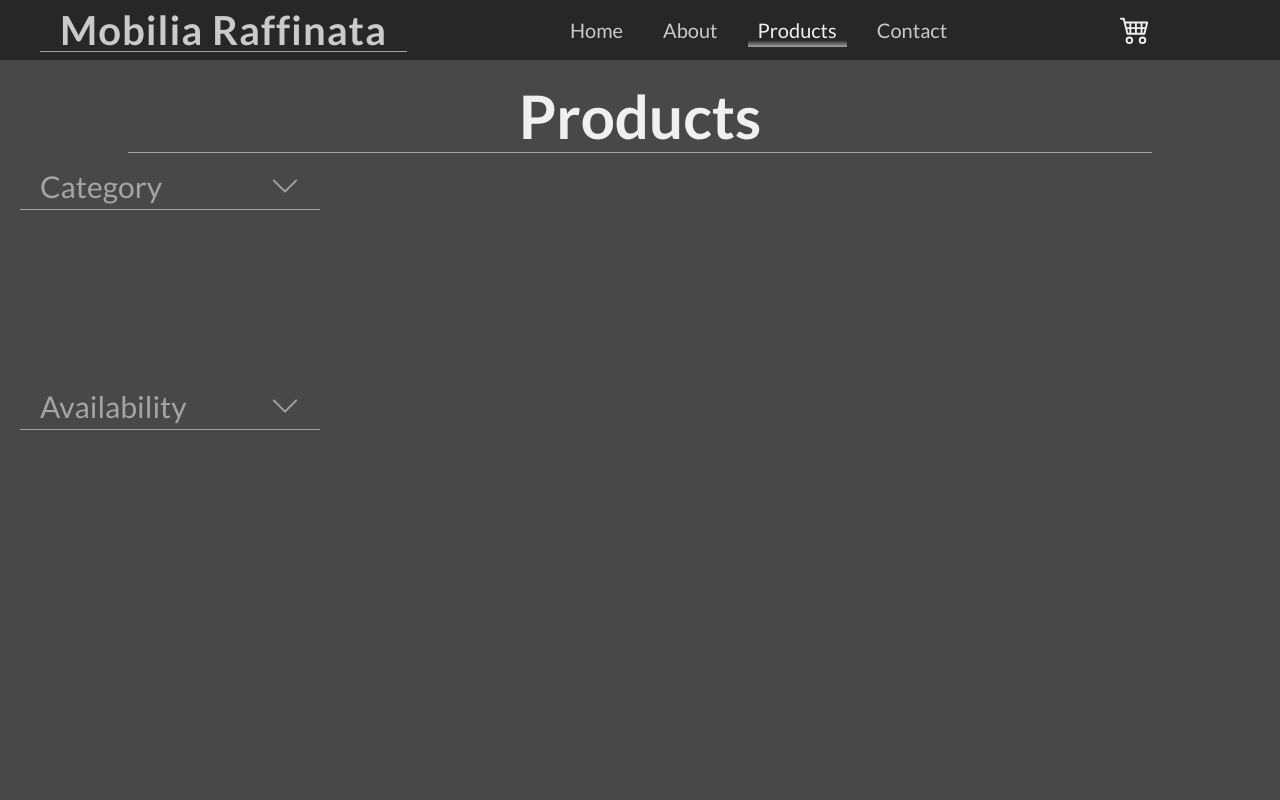
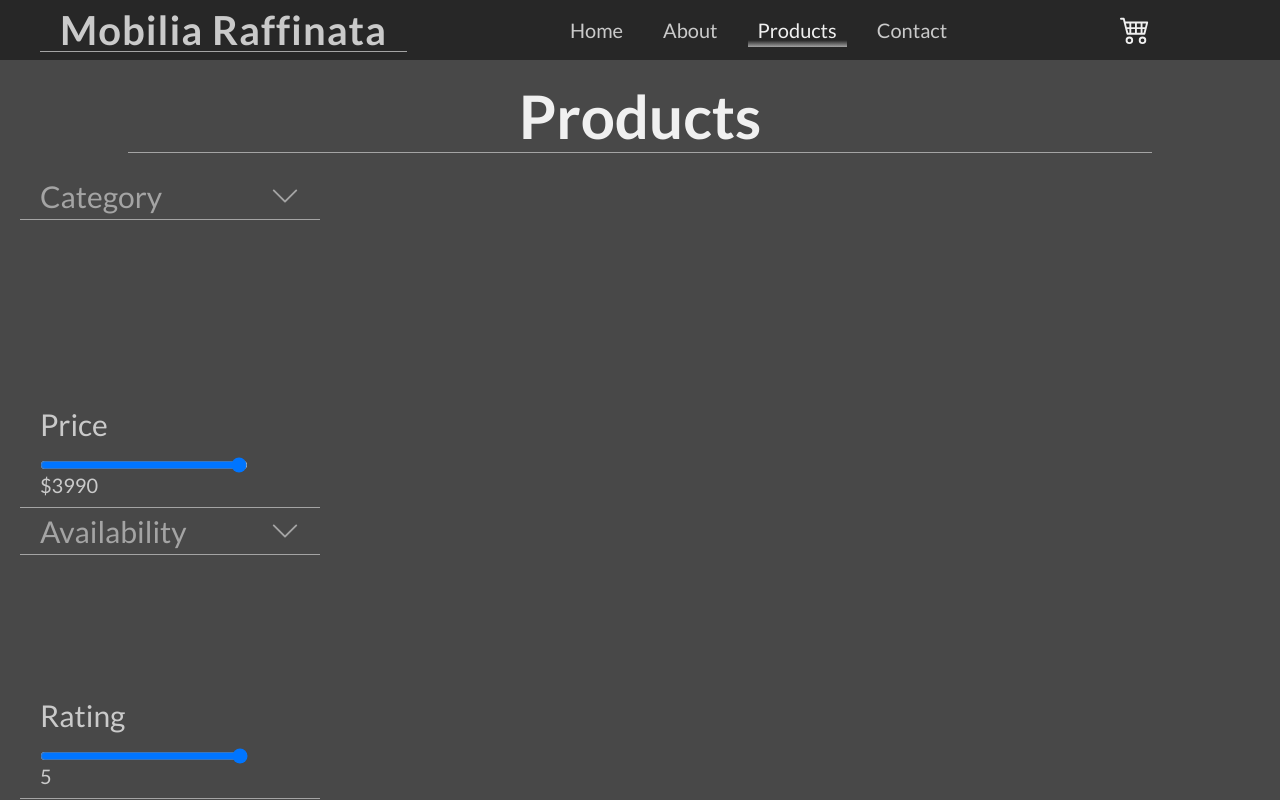
Before and after one commit to rasmussenToniolo/mobilia-raffinata, a React app: page / in a window 1280 px wide. Both pictures are taken after a click on the item "Products". Shown: the top 800 px of the page. Built offline with nearby package versions, Linux system fonts and the light colour scheme.

Commit message:
Basic slider

```diff
--- a/src/components/Pages/Products/Filters.tsx
+++ b/src/components/Pages/Products/Filters.tsx
@@ -1,12 +1,18 @@
 import { Product } from "./Products"
 import { DropDown } from "./DropDown";
+import { Slider } from "./Slider";
 
 export function Filters(props: {data: Product[]; setData: (data: Product[]) => void;}) {
 
   return (
     <div className="products__filters">
       <DropDown title="category" data={['sofa', 'chair', 'table', 'sets']} />
+
+      <Slider step={51} minNum={293} maxNum={3990} valPrefix="$" title="price" />
+
       <DropDown title="availability" data={['in stock', 'out of stock', 'back order']} />
+
+      <Slider step={0.1} minNum={1} maxNum={5} title="rating" />
     </div>
   )
 }
--- /dev/null
+++ b/src/components/Pages/Products/Slider.tsx
@@ -0,0 +1,25 @@
+import { useState } from "react"
+
+interface SliderProps {
+  minNum: number;
+  maxNum: number;
+  title: string;
+  valPrefix?: string;
+  optional?: boolean;
+  step: number;
+}
+
+export function Slider(props: SliderProps) {
+  const [val, setVal] = useState(props.maxNum)
+
+  return (
+    <div className="slider">
+      <p className="slider__title">{props.title}</p>
+
+      <div className="slider__range">
+        <input step={props.step} id="price-range" max={props.maxNum} min={props.minNum} value={val} onChange={(e: any) => {setVal(e.target.value)}} type="range" className="slider__range--input" />
+        <label htmlFor="price-range" className="slider__range--label">{props.valPrefix || ""}{val}</label>
+      </div>
+    </div>
+  )
+}
--- a/src/sass/components/_dropDown.scss
+++ b/src/sass/components/_dropDown.scss
@@ -58,6 +58,9 @@
 
   &__options {
     position: relative;
+    // BUG BUG BUG
+    // Parent element takes full height (ul included), thanks to the transform property
+    // Find a way to make the same effect, but affecting at the same time the document flow
     z-index: 30;
     width: 100%;
     padding-bottom: .5rem;
@@ -94,6 +97,7 @@
 
         &--label {
           width: 100%;
+          font-size: 2rem;
           cursor: pointer;
           padding: 1rem;
         }
--- /dev/null
+++ b/src/sass/components/_slider.scss
@@ -0,0 +1,28 @@
+.slider {
+  position: relative;
+  border-bottom: 1px solid $light-grey;
+
+  &__title {
+    font-size: 3rem;
+    text-transform: capitalize;
+    padding: .5rem 2rem;
+  }
+
+  &__range {
+    display: flex;
+    flex-direction: column;
+    align-items: flex-start;
+    justify-content: center;
+
+    margin: 1rem 2rem;
+
+    &--input {
+      width: 80%;
+    }
+
+    &--label {
+      font-size: 2rem;
+      color: $lighter-grey;
+    }
+  }
+}
--- a/src/sass/main.scss
+++ b/src/sass/main.scss
@@ -11,6 +11,7 @@
 @import './components/header';
 @import './components/navbar';
 @import './components/smallCart';
+@import './components/slider';
 
 @import './pages/about';
 @import './pages/contact';
--- a/src/sass/pages/_products.scss
+++ b/src/sass/pages/_products.scss
@@ -10,12 +10,14 @@
   }
 
   &__store {
-    height: 100rem;
+    // height: 100rem;
     width: 100%;
     // border: 2px solid white;
+    margin: 1rem 0;
   }
 
   &__filters {
+    // position: fixed;
     width: 30rem;
     height: 100%;
     margin: 0 2rem;
```
